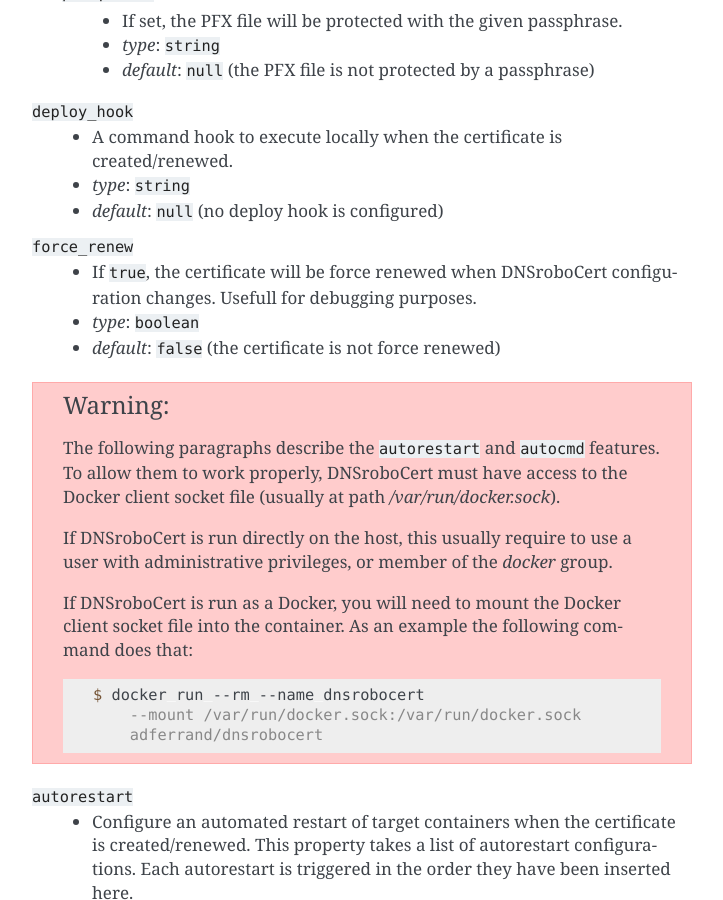
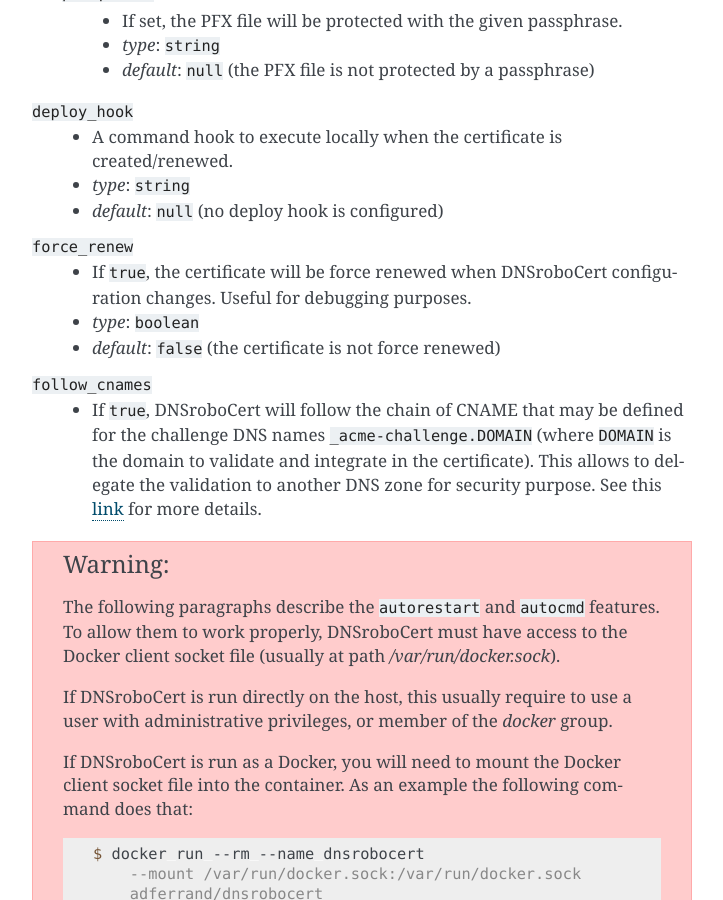
Before and after one commit to adferrand/dnsrobocert, a Sphinx documentation site: the page built from docs/configuration_reference.rst, in a window 1280 px wide and 900 px high, scrolled down 6349 px. Shown: the whole window, without its empty margins (388-1111 px from the left). Built offline with Sphinx 7.4.7, drawn with Linux system fonts in a browser that asks for light colours.

Commit message:
Add documentation

```diff
--- a/README.rst
+++ b/README.rst
@@ -37,8 +37,12 @@ DNSroboCert is designed to manage `Let's Encrypt`_ SSL certificates based on `DN
 * Modification of container configuration without restart,
 * Flexible hooks upon certificate creation/renewal including containers restart, commands in containers
   or custom hooks,
+* Support for `DNS alias mode`_ (see the ``follow_cnames`` option in the `certificate section`_),
 * Linux, Mac OS X and Windows support, with a particular care for Docker services,
 * Delivered as a standalone application and a Docker image.
+
+.. _DNS alias mode: https://github.com/acmesh-official/acme.sh/wiki/DNS-alias-mode
+.. _certificate section: https://dnsrobocert.readthedocs.io/en/latest/configuration_reference.html#certificate-properties
 
 Why use DNSroboCert
 ===================
--- a/docs/configuration_reference.rst
+++ b/docs/configuration_reference.rst
@@ -278,10 +278,19 @@ be defined in each relevant certificate configuration.
     * *default*: ``null`` (no deploy hook is configured)
 
 ``force_renew``
-    * If ``true``, the certificate will be force renewed when DNSroboCert configuration changes. Usefull
+    * If ``true``, the certificate will be force renewed when DNSroboCert configuration changes. Useful
       for debugging purposes.
     * *type*: ``boolean``
     * *default*: ``false`` (the certificate is not force renewed)
+
+``follow_cnames``
+    * If ``true``, DNSroboCert will follow the chain of CNAME that may be defined for the challenge
+      DNS names ``_acme-challenge.DOMAIN`` (where ``DOMAIN`` is the domain to validate and integrate
+      in the certificate). This allows to delegate the validation to another DNS zone for security
+      purpose. See this link_ for more details.
+
+
+.. _link: https://letsencrypt.org/2019/10/09/onboarding-your-customers-with-lets-encrypt-and-acme.html#the-advantages-of-a-cname
 
 .. warning::
 
```
